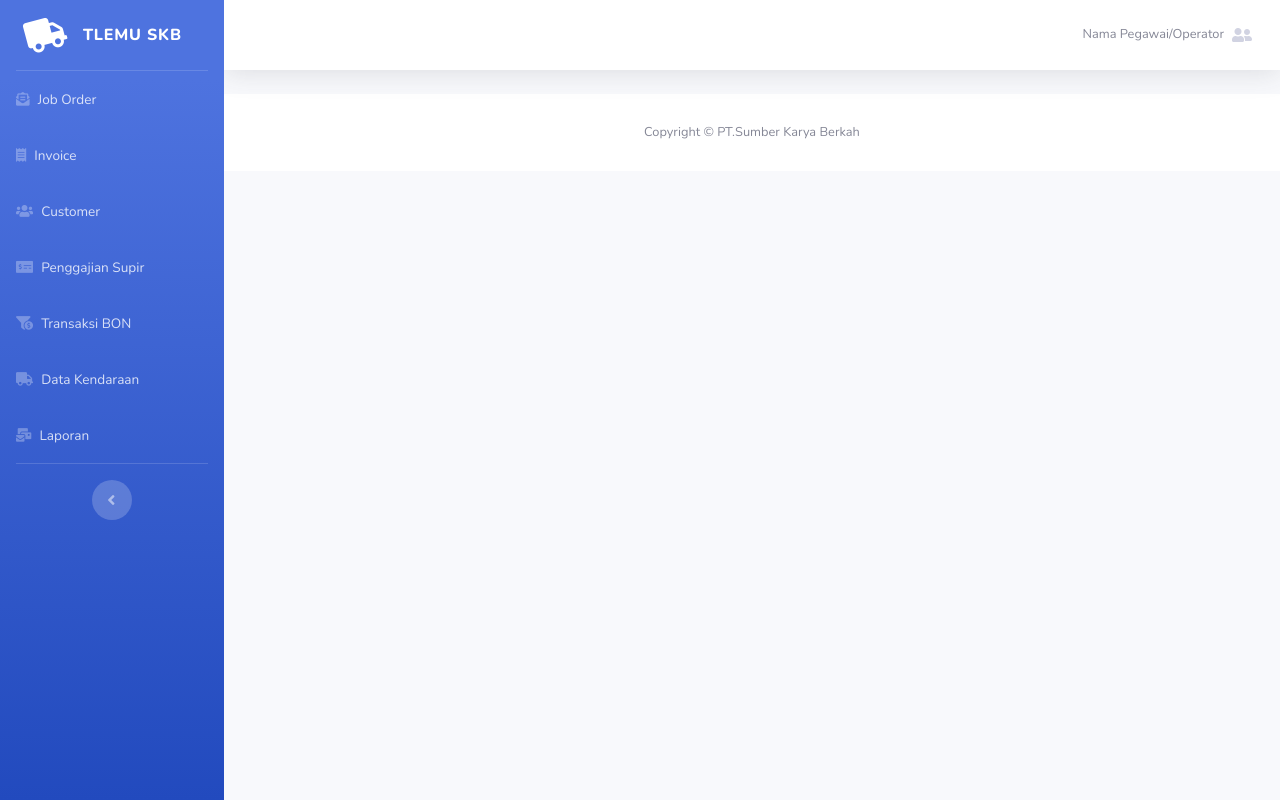
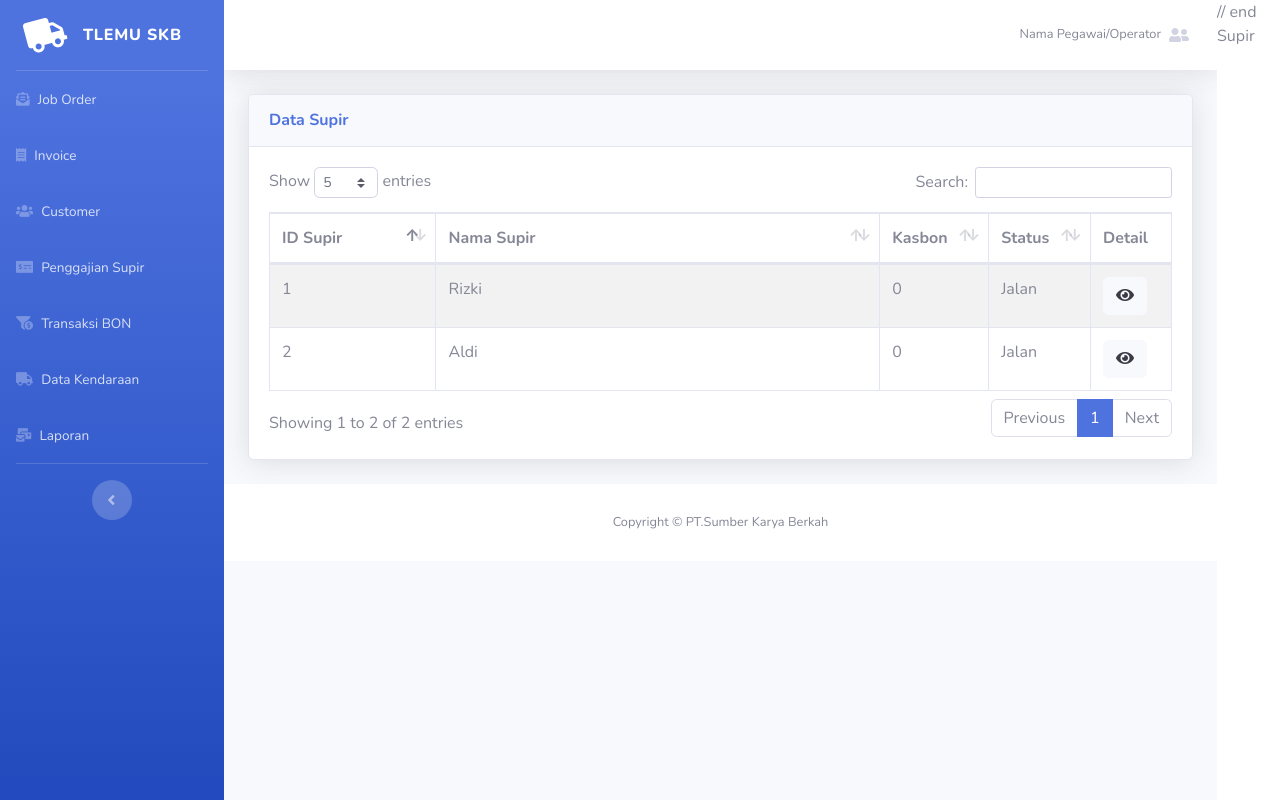
Before and after one commit to aldiindrawan12/SKB, a CodeIgniter app: page /skb/index.php/home/penggajian in a window 1280 px wide. Run offline with CodeIgniter, Linux system fonts and the light colour scheme; data comes from the database, SQL or seed files in the repository.

Commit message:
Fitur Supir

```diff
--- a/application/controllers/Home.php
+++ b/application/controllers/Home.php
@@ -65,6 +65,30 @@ class Home extends CI_Controller {
         echo json_encode($callback);
     }
 
+// Supir
+public function view_Supir(){
+    $search = $_POST['search']['value'];
+    $limit = $_POST['length'];
+    $start = $_POST['start'];
+
+    // $tanggal,$bulan,$tahun
+    $order_index = $_POST['order'][0]['column'];
+    $order_field = $_POST['columns'][$order_index]['data'];
+    $order_ascdesc = $_POST['order'][0]['dir'];
+    $sql_total = $this->model_home->count_all_supir();
+    $sql_data = $this->model_home->filter_supir($search, $limit, $start, $order_field, $order_ascdesc);
+    $sql_filter = $this->model_home->count_filter_supir($search);
+    $callback = array(
+        'draw' => $_POST['draw'],
+        'recordsTotal' => $sql_total,
+        'recordsFiltered' => $sql_filter,
+        'data' => $sql_data
+    );
+
+    header('Content-Type: application/json');
+    echo json_encode($callback);
+}
+// end Supir
 
     public function invoice()
 	{
--- a/application/models/Model_Home.php
+++ b/application/models/Model_Home.php
@@ -201,4 +201,28 @@ class Model_Home extends CI_model
         $this->db->or_like('customer_name', $search);
         return $this->db->get('skb_customer')->num_rows();
     }
+
+    //  Function Supir
+    public function count_all_supir()
+    {
+        return $this->db->count_all_results("skb_supir");
+    }
+
+    public function filter_supir($search, $limit, $start, $order_field, $order_ascdesc)
+    {
+        $this->db->like('supir_id', $search);
+        $this->db->or_like('supir_name', $search);
+        $this->db->or_like('status_jalan', $search);
+        $this->db->order_by($order_field, $order_ascdesc);
+        $this->db->limit($limit, $start);
+        return $this->db->get('skb_supir')->result_array();
+    }
+
+    public function count_filter_supir($search)
+    {
+        $this->db->like('supir_id', $search);
+        $this->db->or_like('supir_name', $search);
+        $this->db->or_like('status_jalan', $search);
+        return $this->db->get('skb_supir')->num_rows();
+    }
 }
--- a/application/views/Home/penggajian.php
+++ b/application/views/Home/penggajian.php
@@ -0,0 +1,27 @@
+<div class="container">
+
+    <div class="card shadow mb-4">
+    <div class="card-header py-3">
+        <h6 class="m-0 font-weight-bold text-primary">Data Supir</h6>
+    </div>
+    <div class="card-body">
+        <div class="table-responsive">
+            <table class="table table-bordered table-striped" id="Table-Supir" width="100%" cellspacing="0">
+                <thead>
+                    <tr>
+
+                        <th width="15%" scope="col">ID Supir</th>
+                        <th width="40%" scope="col">Nama Supir</th>
+                        <th width="5%" scope="col">Kasbon</th>
+                        <th width="5%" scope="col">Status</th>
+                        <th width="5%" scope="col">Detail</th>
+                    </tr>
+                </thead>
+                <tbody>
+                </tbody>
+            </table>
+        </div>
+    </div>
+</div>
+
+</div>
--- a/application/views/footer.php
+++ b/application/views/footer.php
@@ -274,26 +274,58 @@
                 }
             ]
         });
-        $("#Tanggal").change(function() {
-            // alert($('#Tanggal').val());
-            table.ajax.reload();
-            $('#link_cetaklaporanpdf').attr('href','<?=base_url("index.php/print_berkas/cetaklaporanpdf/")?>'+$('#Tanggal').val()+'/'+$('#Bulan').val()+'/'+$('#Tahun').val());
-            $('#link_cetaklaporanexcel').attr('href','<?=base_url("index.php/print_berkas/cetaklaporanexcel/")?>'+$('#Tanggal').val()+'/'+$('#Bulan').val()+'/'+$('#Tahun').val());
-        });
-        $("#Bulan").change(function() {
-            // alert($('#Bulan').val());
-            table.ajax.reload();
-            $('#link_cetaklaporanpdf').attr('href','<?=base_url("index.php/print_berkas/cetaklaporanpdf/")?>'+$('#Tanggal').val()+'/'+$('#Bulan').val()+'/'+$('#Tahun').val());
-            $('#link_cetaklaporanexcel').attr('href','<?=base_url("index.php/print_berkas/cetaklaporanexcel/")?>'+$('#Tanggal').val()+'/'+$('#Bulan').val()+'/'+$('#Tahun').val());
-        });
-        $("#Tahun").change(function() {
-            // alert($('#Tahun').val());
-            table.ajax.reload();
-            $('#link_cetaklaporanpdf').attr('href','<?=base_url("index.php/print_berkas/cetaklaporanpdf/")?>'+$('#Tanggal').val()+'/'+$('#Bulan').val()+'/'+$('#Tahun').val());
-            $('#link_cetaklaporanexcel').attr('href','<?=base_url("index.php/print_berkas/cetaklaporanexcel/")?>'+$('#Tanggal').val()+'/'+$('#Bulan').val()+'/'+$('#Tahun').val());
-        });
     });
     </script>
+    <!-- end Customer -->
+
+<!-- Supir -->
+<script> //script datatables Supir
+    $(document).ready(function() {
+        var table = null;
+        table = $('#Table-Supir').DataTable({
+            "processing": true,
+            "serverSide": true,
+            "ordering": true,
+            "order": [
+                [0, 'asc']
+            ],
+            "ajax": {
+                "url": "<?php echo base_url('index.php/home/view_Supir/') ?>",
+                "type": "POST",
+
+            },
+            "deferRender": true,
+            "aLengthMenu": [
+                [5, 10, 30, 50, 100],
+                [5, 10, 30, 50, 100]
+            ],
+            "columns": [
+                {
+                    "data": "supir_id"
+                },
+                {
+                    "data": "supir_name"
+                },
+                {
+                    "data": "supir_kasbon"
+                },
+                {
+                    "data": "status_jalan"
+                },
+                {
+                    "data": "supir_id",
+                    "orderable": false,
+                    render: function(data, type, row) {
+                        let html = "<a class='btn btn-light' href='<?= base_url('index.php/detail/detail_jo/"+data+"')?>'><i class='fas fa-eye'></i></a>";
+                        return html;
+                    }
+                }
+            ]
+        });
+
+    });
+    </script>
+// end Supir
 
 </body>
 
```
